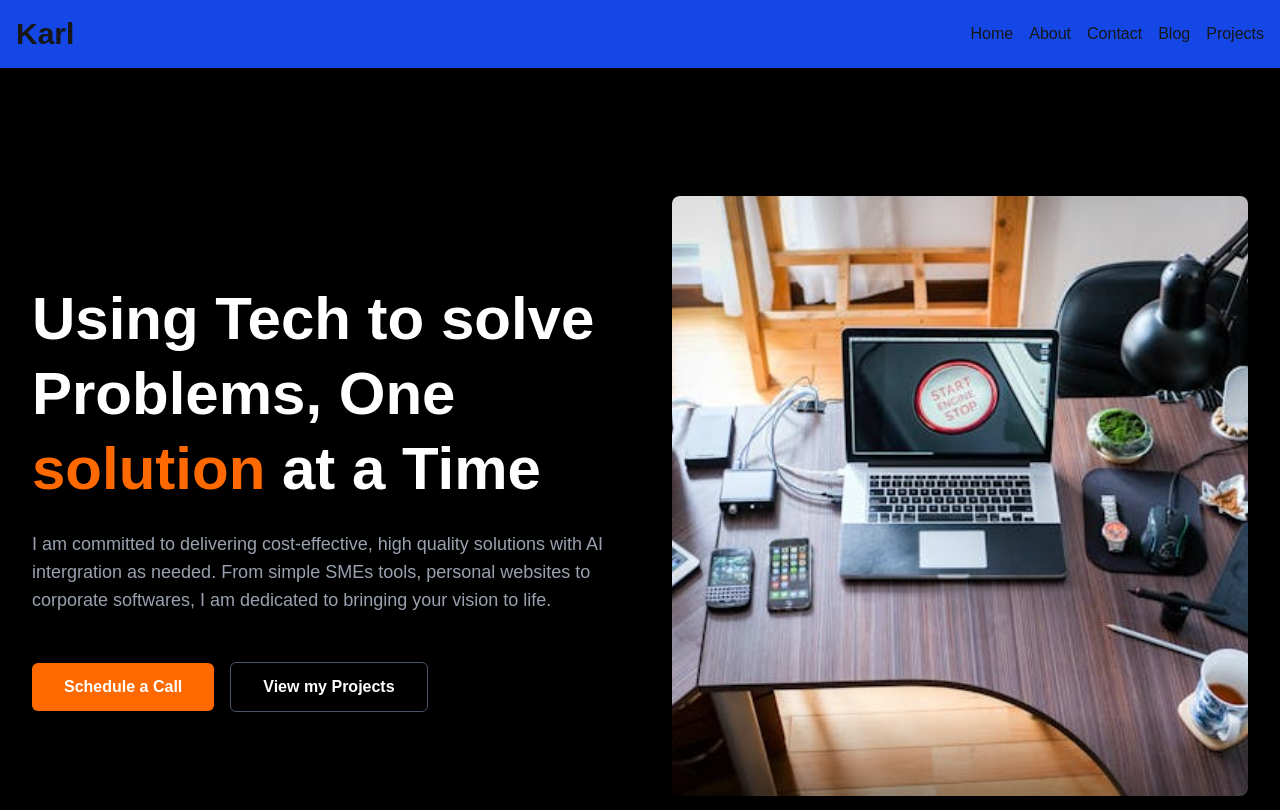
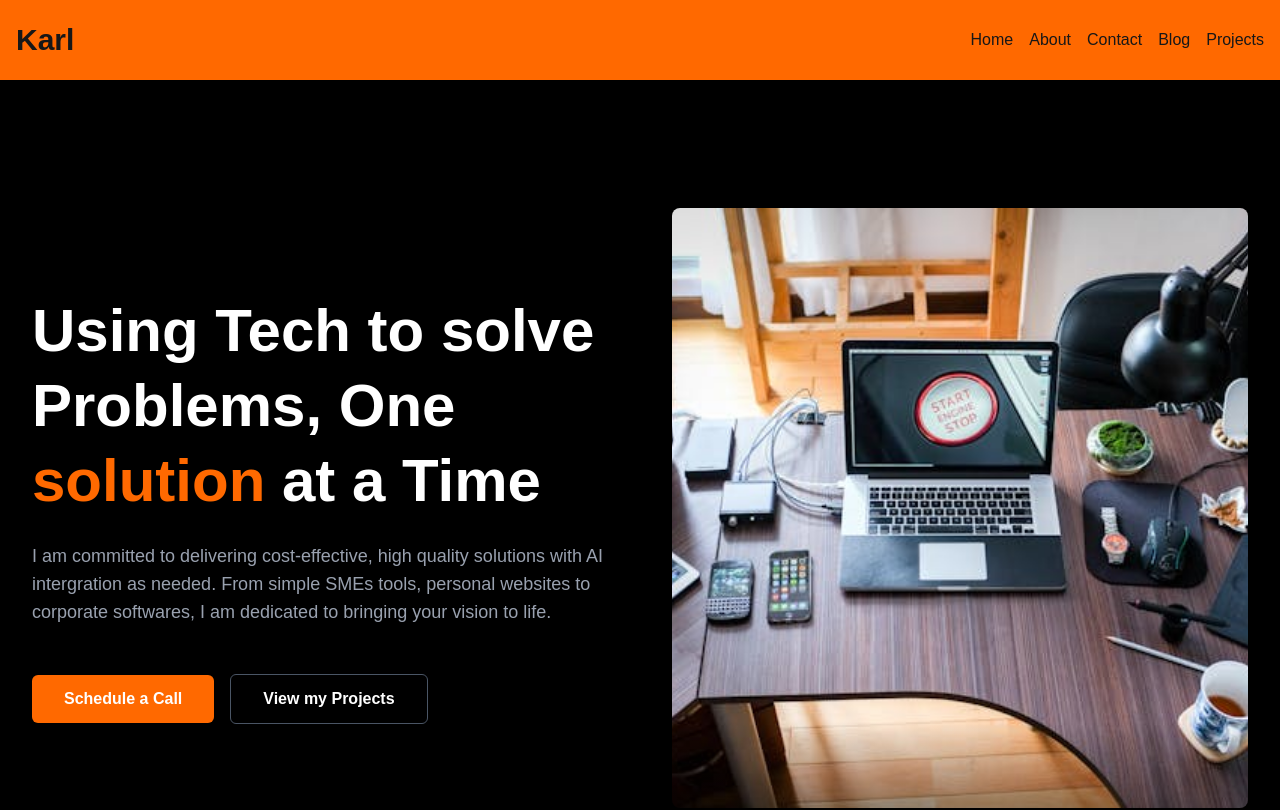
Before and after one commit to Captain-Carl-Larc/carlwenzi, a Next.js app: page / in a window 1280 px wide. Shown: the top 810 px of the page. Built offline with nearby package versions, Linux system fonts and the light colour scheme.

Commit message:
navbar update

```diff
--- a/app/components/Navbar.tsx
+++ b/app/components/Navbar.tsx
@@ -49,19 +49,19 @@ const Navbar: FC<NavbarProps> = () => {
 
   return (
     <header
-      className={`bg-blue-700 margin-0 padding-0 flex flex-col  min-h-12 md:flex-row md:justify-between ${
+      className={`bg-orange-500 margin-0 padding-0 flex flex-col  min-h-12 md:min-h-20 md:flex-row md:justify-between ${
         isMenuOpen ? 'gap-y-2 ' : 'gap-y-0'
       }`}
     >
       <div id="logo-container" className="flex justify-between p-4 items-center ">
-        <p className="font-bold text-3xl">Karl</p>
-        <div className={'md:hidden font-extrabold'} onClick={handleMenuToggle}>
+        <p className="font-extrabold leading-4 text-3xl">Karl</p>
+        <div className={`md:hidden font-extrabold`} onClick={handleMenuToggle}>
           {isMenuOpen ? closeIcon : openIcon}
         </div>
       </div>
       <ul
         onClick={closeMenu}
-        className={`bg-blue-500 md:bg-blue-700 pl-2 ${
+        className={`bg-gray-800 md:bg-orange-500 pl-2 ${
           isMenuOpen ? 'flex flex-col ' : 'hidden'
         } md:flex md:gap-x-4 md:items-center md:justify-center md:pr-4`}
       >
```
